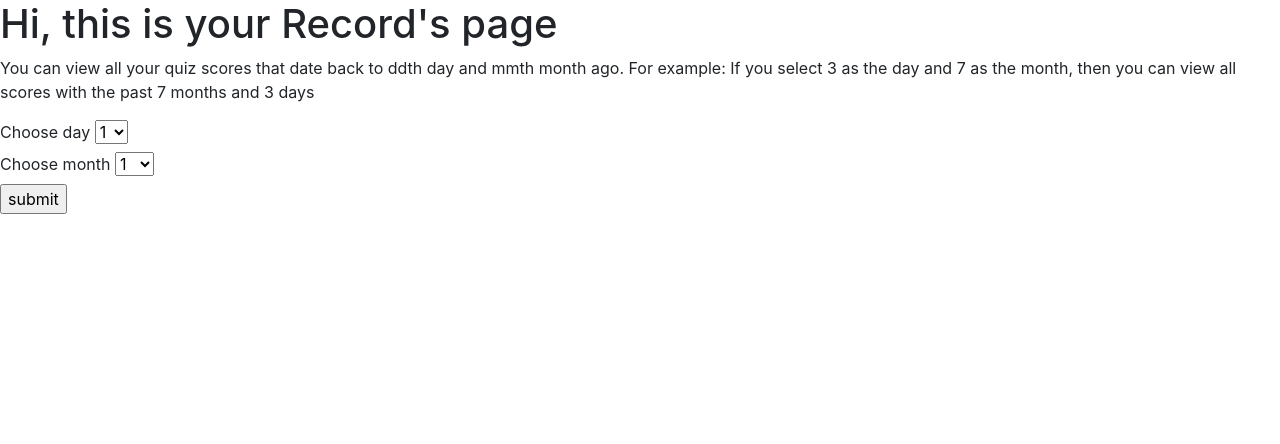
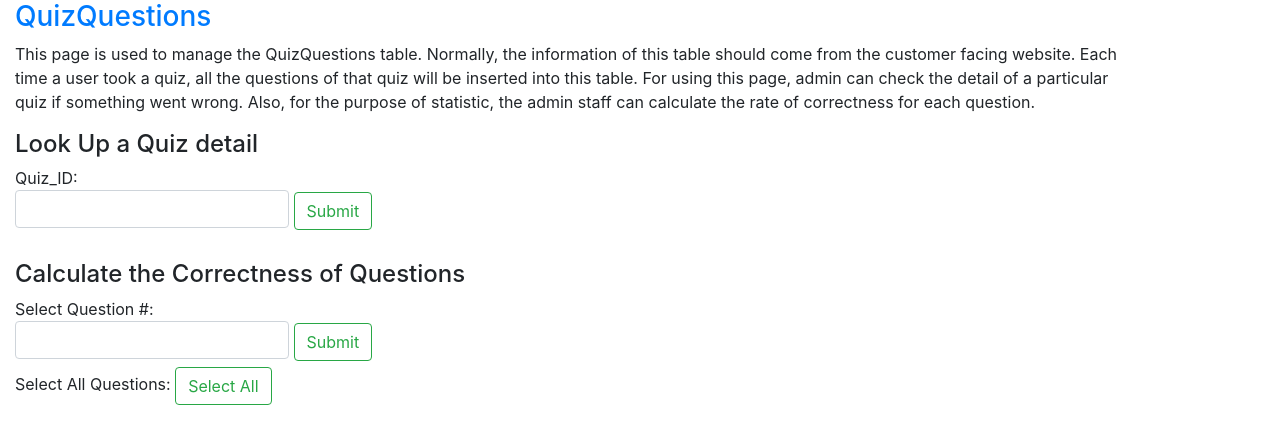
Before and after one commit to nguyeti4/cs340, a Flask app: page /quiz_detail in a window 1280 px wide. Shown: the part 56-500 px from the top of the page. Run offline with Flask 2, Linux system fonts and the light colour scheme; some libraries are stand-ins or nearby versions.

Commit message:
update quizQuestion UI

```diff
--- a/templates/quizQuestions.html
+++ b/templates/quizQuestions.html
@@ -2,39 +2,42 @@
 {% block title %}Record{% endblock %}
 
 {% block content %}
-<form action="#" method="post">
-  <h1>Hi, this is your Record's page</h1>
-  <p>You can view all your quiz scores that date back to ddth day and mmth month ago.
-    For example: If you select 3 as the day and 7 as the month, then you can view all scores with the past 7 months and 3 days</p>
-  <div class="day">
-      <label for="exampleFormControlSelect1">Choose day</label>
-      <select name="day">
-          <option>1</option>
-          <option>2</option>
-          <option>3</option>
-          <option>4</option>
-          <option>5</option>
-          <option>6</option>
-          <option>7</option>
-      </select>
+<div class="container" style="margin-left: 0;">
+  <h3><a href="/quiz_detail">QuizQuestions</a></h3>
+  <p>
+      This page is used to manage the QuizQuestions table. Normally, the information of this table should come from the customer
+      facing website. Each time a user took a quiz, all the questions of that quiz will be inserted into this table.
+      For using this page, admin can check the detail of a particular quiz if something went wrong.
+      Also, for the purpose of statistic, the admin staff can calculate the rate of correctness for each question.
+  </p>
+</div>
+<form class="container" class="form-inline my-2 my-lg-0" style="margin-left: 0;">
+  <div>
+    <h4>Look Up a Quiz detail</h4>
   </div>
-  <div class="month">
-      <label for="exampleFormControlSelect2">Choose month</label>
-      <select name="month">
-          <option>1</option>
-          <option>2</option>
-          <option>3</option>
-          <option>4</option>
-          <option>5</option>
-          <option>6</option>
-          <option>7</option>
-          <option>8</option>
-          <option>9</option>
-          <option>10</option>
-          <option>11</option>
-          <option>12</option>
-      </select>
+  <div>
+    <label>Quiz_ID: <input class="form-control" type="text" name="quiz_id"></label>
+    <button class="btn btn-outline-success my-2 my-sm-0" type="submit">Submit</button>
   </div>
-  <p><input type="submit" value="submit"/></p>
 </form>
+<br>
+
+<form class="container" class="form-inline my-2 my-lg-0" style="margin-left: 0;">
+  <div>
+    <h4>Calculate the Correctness of Questions</h4>
+  </div>
+  <div>
+    <label>Select Question #: <input class="form-control" type="text" name="ques_id"></label>
+    <button class="btn btn-outline-success my-2 my-sm-0" type="submit">Submit</button>
+  </div>
+  <div>
+    <label>Select All Questions:
+      <button class="btn btn-outline-success my-2 my-sm-0" type="submit">Select All</button>
+    </label>
+  </div>
+
+</form>
+<br>
+
+
 {% endblock %}
```
